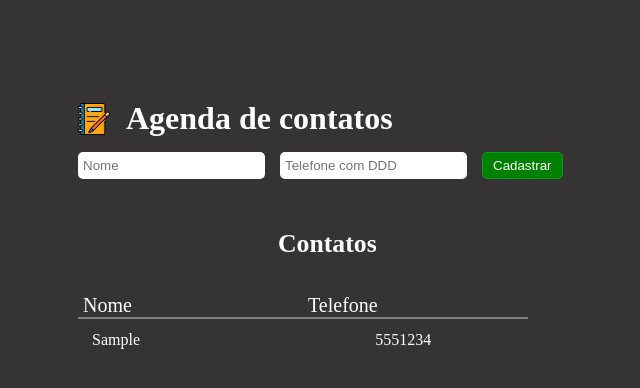
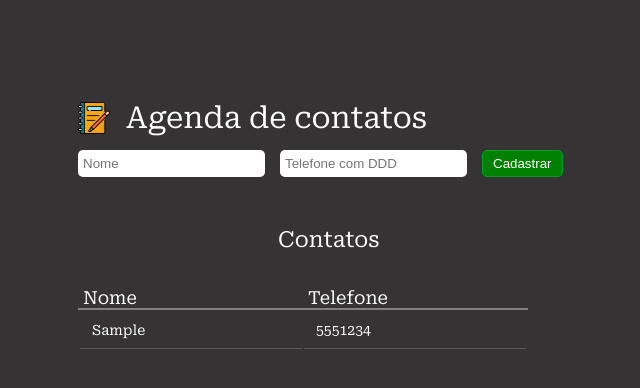
Before and after one commit to RaimundoNonat/projeto_agenda, a plain HTML site: page index.html in a window 1280 px wide. Both pictures are taken after typing "Sample", "5551234" into the empty fields and a click on the button "Cadastrar". Shown: the whole page, without its empty margins (222-862 px from the left). Drawn offline with Linux system fonts and the light colour scheme.

Commit message:
subindo estilização

```diff
--- a/index.html
+++ b/index.html
@@ -5,6 +5,11 @@
     <meta charset="UTF-8">
     <meta name="viewport" content="width=device-width, initial-scale=1.0">
     <link rel="stylesheet" href="style.css">
+    <link rel="preconnect" href="https://fonts.googleapis.com">
+    <link rel="preconnect" href="https://fonts.gstatic.com" crossorigin>
+    <link
+        href="https://fonts.googleapis.com/css2?family=Roboto+Serif:ital,opsz,wght@0,8..144,100..900;1,8..144,100..900&display=swap"
+        rel="stylesheet">
     <title>Projeto 2 - Agenda de Contatos</title>
 </head>
 
--- a/style.css
+++ b/style.css
@@ -18,11 +18,14 @@ header {
     display: flex;
     align-items: center;
     margin-bottom: 15px;
+
 }
 
 header h1 {
     color: white;
-    font-size: 32px;
+    font-size: 30px;
+    font-weight: 400;
+    font-family: "Roboto Serif", serif;
 }
 
 header img {
@@ -61,8 +64,13 @@ form button:active {
 
 .form-contatos {
     margin: 50px 200px 20px;
+}
+
+.form-contatos h3 {
     color: white;
     font-size: 22px;
+    font-family: "Roboto Serif", serif;
+    font-weight: 400;
 }
 
 .table-head {
@@ -76,15 +84,19 @@ form button:active {
     width: 100%;
     margin-top: 15px;
     margin-left: 5px;
-    font-size: 20px;
+    font-size: 18px;
+    font-family: "Roboto Serif", serif;
 }
 
 table {
-    width: 600px;
+    width: 450px;
 }
 
 table td {
-    font-size: 16px;
+    font-size: 14px;
     color: white;
     padding: 10px 12px;
+    max-width: 30px;
+    border-bottom: 1px solid rgb(86, 88, 86);
+    font-family: "Roboto Serif", serif;
 }
```
